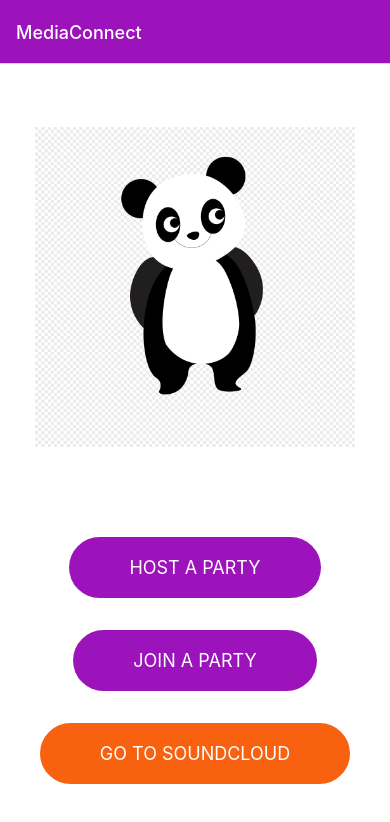
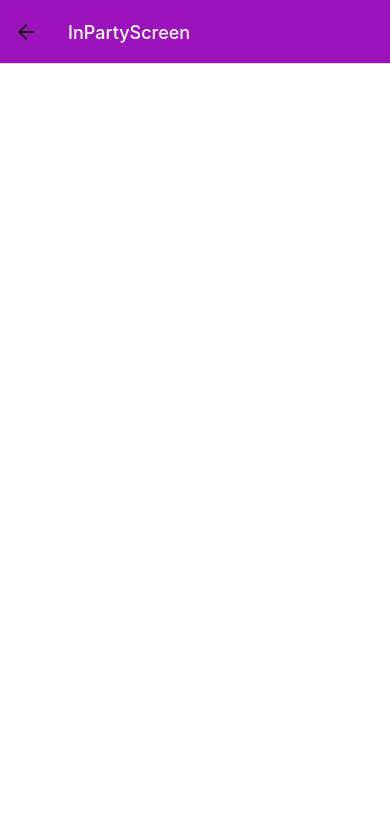
Before and after one commit to sandeepdokala/MediaConnect, a React Native app: screen /InPartyScreen in a window 390 px wide. Shown: the top 822 px of the page. Built offline with nearby package versions, Linux system fonts and the light colour scheme.

Commit message:
Inintialized PartyScreen

```diff
--- a/App.js
+++ b/App.js
@@ -3,6 +3,7 @@ import { createStackNavigator } from '@react-navigation/stack';
 
 import HomeScreen from './screens/homeScreen';
 import HostAParty from './screens/hostParty';
+import InPartyScreen from './screens/inPartyScreen';
 import JoinAParty from './screens/joinAParty';
 
 const Stack = createStackNavigator();
@@ -11,6 +12,7 @@ export default function App() {
   const navigationOptions = {
     headerStyle: { backgroundColor: "#9C13BC" },
     headerTitleStyle: { color: '#FFFFFF' },
+
   }
 
   return (
@@ -19,6 +21,7 @@ export default function App() {
         <Stack.Screen options={navigationOptions} name="MediaConnect" component={HomeScreen} />
         <Stack.Screen options={navigationOptions} name="HostAParty" component={HostAParty} />
         <Stack.Screen options={navigationOptions} name="JoinAParty" component={JoinAParty} />
+        <Stack.Screen options={navigationOptions} name="InPartyScreen" component={InPartyScreen} />
       </Stack.Navigator>
     </NavigationContainer>
   );
--- a/screens/hostParty.js
+++ b/screens/hostParty.js
@@ -5,8 +5,11 @@ import { useState } from "react";
 import Pressable from "react-native/Libraries/Components/Pressable/Pressable";
 import Toggle from "../components/toggle";
 import KeyboardAvoidingView from "react-native/Libraries/Components/Keyboard/KeyboardAvoidingView";
+import { useNavigation } from "@react-navigation/native";
+import InPartyScreen from "./inPartyScreen";
 
 export default function HostAParty() {
+    const navigation = useNavigation();
     const [dropDownOpen, setDropDownOpen] = useState(false);
     const [dropDownValue, setDropDownValue] = useState(null);
     const [dropDownItems, setDropDownItems] = useState([
@@ -16,8 +19,12 @@ export default function HostAParty() {
         {label: '4', value: '4'},
         {label: '5', value: '5'},
         {label: '6', value: '6'}
-      ]);
+    ]);
 
+    function createPartyFun() {
+        console.log('Party created....');
+        navigation.navigate(InPartyScreen)
+    }
 
     return (
         <KeyboardAvoidingView style={styles.container} behavior={'height'}>
@@ -48,7 +55,7 @@ export default function HostAParty() {
                 </View>
                 <View style={[styles.limitMembersField, styles.btns]}>
                     <Pressable style={[styles.hostBtns, styles.sndCldBtn]}><Text style={styles.btnText}>CONNECT SOUNDCLOUD</Text></Pressable>
-                    <Pressable style={styles.hostBtns}><Text style={styles.btnText}>CREATE PARTY</Text></Pressable>
+                    <Pressable style={styles.hostBtns} onPress={createPartyFun}><Text style={styles.btnText}>CREATE PARTY</Text></Pressable>
                 </View>
             </View>
         </KeyboardAvoidingView>
--- /dev/null
+++ b/screens/inPartyScreen.js
@@ -0,0 +1,20 @@
+import { View, StyleSheet } from "react-native";
+
+
+export default function InPartyScreen() {
+
+    return (
+        <View style={styles.container}>
+
+        </View>
+    )
+}
+
+const styles = StyleSheet.create({
+    container: {
+        backgroundColor: '#fff',
+        alignItems: 'center',
+        justifyContent: 'flex-start',
+        flex: 1,
+    }
+});
```
